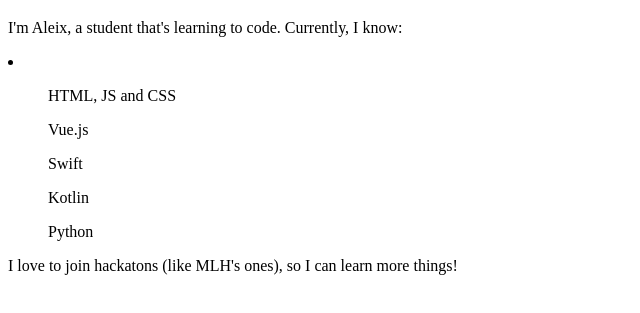
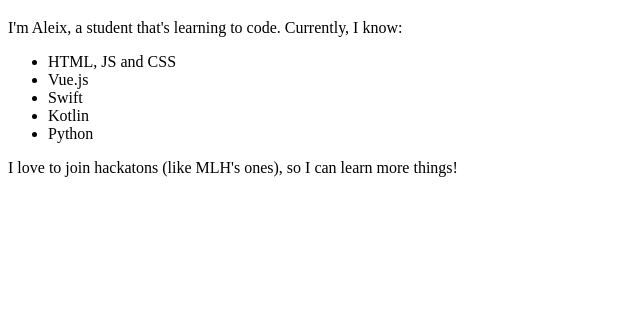
Before and after one commit to Tupiet/MLH, a plain HTML site: page LHD Learn 2022/PersonalPage/index.html in a window 1280 px wide. Shown: the part 61-374 px from the top of the page, without its empty margins (0-640 px from the left). Drawn offline with Linux system fonts and the light colour scheme.

Commit message:
Solved a bug

```diff
--- a/LHD Learn 2022/PersonalPage/index.html
+++ b/LHD Learn 2022/PersonalPage/index.html
@@ -8,13 +8,13 @@
 <body>
   <h1>Aleix Escrihuela</h1>
   <p>I'm Aleix, a student that's learning to code. Currently, I know:</p>
-  <li>
-    <ul>HTML, JS and CSS</ul>
-    <ul>Vue.js</ul>
-    <ul>Swift</ul>
-    <ul>Kotlin</ul>
-    <ul>Python</ul>
-  </li>
+  <ul>
+    <li>HTML, JS and CSS</li>
+    <li>Vue.js</li>
+    <li>Swift</li>
+    <li>Kotlin</li>
+    <li>Python</li>
+  </ul>
   <p>I love to join hackatons (like MLH's ones), so I can learn more things!</p>
 </body>
 </html>
```
